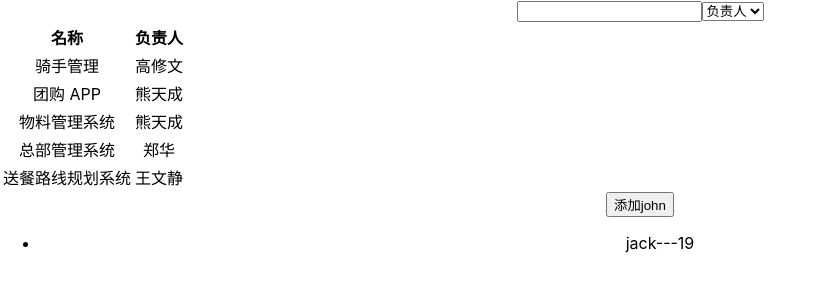
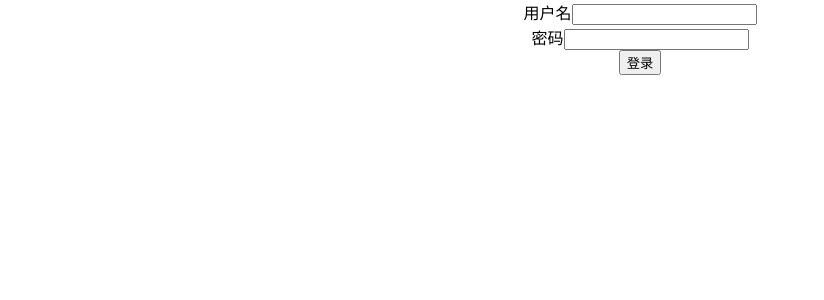
Before and after one commit to jizhidexiaohuang/jira, a React (Create React App) app: page / in a window 1280 px wide. Shown: the top 300 px of the page, without its empty margins (0-824 px from the left). Built offline with nearby package versions, Linux system fonts and the light colour scheme; data requests are answered from the project's data file.

Commit message:
📝 模拟登录请求

```diff
--- a/package.json
+++ b/package.json
@@ -22,7 +22,7 @@
     "build": "react-scripts build",
     "test": "react-scripts test",
     "eject": "react-scripts eject",
-    "json-server": "json-server __json_server_mock__/db.json --watch --port 3001"
+    "json-server": "json-server __json_server_mock__/db.json --watch --port 3001 --middlewares ./__json_server_mock__/middleware.js"
   },
   "eslintConfig": {
     "extends": [
--- a/src/App.tsx
+++ b/src/App.tsx
@@ -1,11 +1,13 @@
 import React from 'react';
 import './App.css';
 import {ProjectListScreen} from './screens/project-list';
+import {LoginScreen} from "./screens/login"
 
 function App() {
   return (
     <div className="App">
-      <ProjectListScreen />
+      {/* <ProjectListScreen /> */}
+      <LoginScreen />
     </div>
   );
 }
--- /dev/null
+++ b/src/screens/login/index.tsx
@@ -0,0 +1,37 @@
+import React, { FormEvent } from 'react';
+
+const apiUrl = process.env.REACT_APP_API_URL;
+
+export const LoginScreen = () => {
+    const login = (param: {username: string, password: string}) => {
+        fetch(`${apiUrl}/login`, {
+            method: 'POST',
+            headers: {
+                'Content-Type': 'application/json'
+            },
+            body: JSON.stringify(param)
+        }).then(async response => {
+            if(response.ok){
+
+            }
+        })
+    }
+
+    const handleSubmit = (event:FormEvent<HTMLFormElement>) => {
+        event.preventDefault()
+        const username = (event.currentTarget.elements[0] as HTMLInputElement).value;
+        const password = (event.currentTarget.elements[1] as HTMLInputElement).value;
+        login({username, password})
+    }
+    return <form onSubmit={handleSubmit}>
+        <div>
+            <label htmlFor="username">用户名</label>
+            <input type="text" id={'username'}/>
+        </div>
+        <div>
+            <label htmlFor="password">密码</label>
+            <input type="password" id={'password'}/>
+        </div>
+        <button type={'submit'}>登录</button>
+    </form>
+}
```
Also changed, not shown: __json_server_mock__/middleware.js (added, +14 -0 lines).
